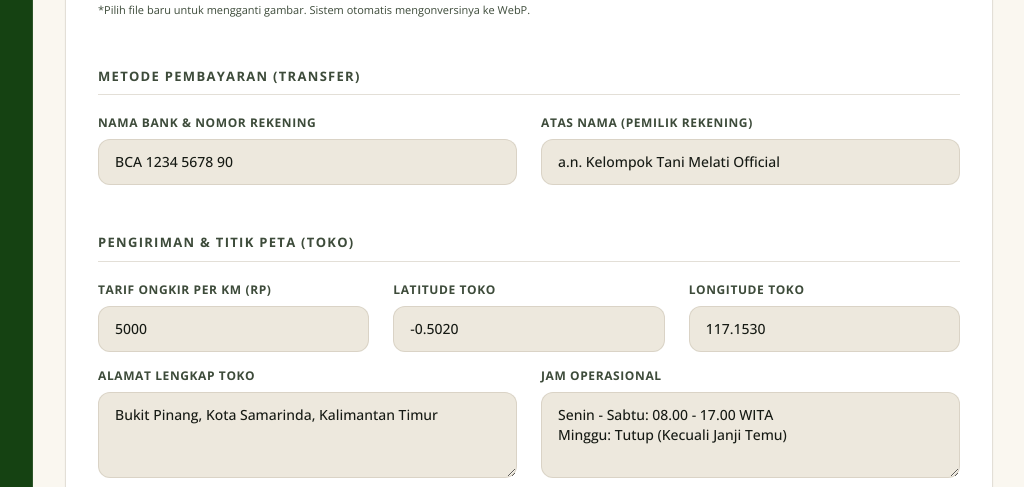
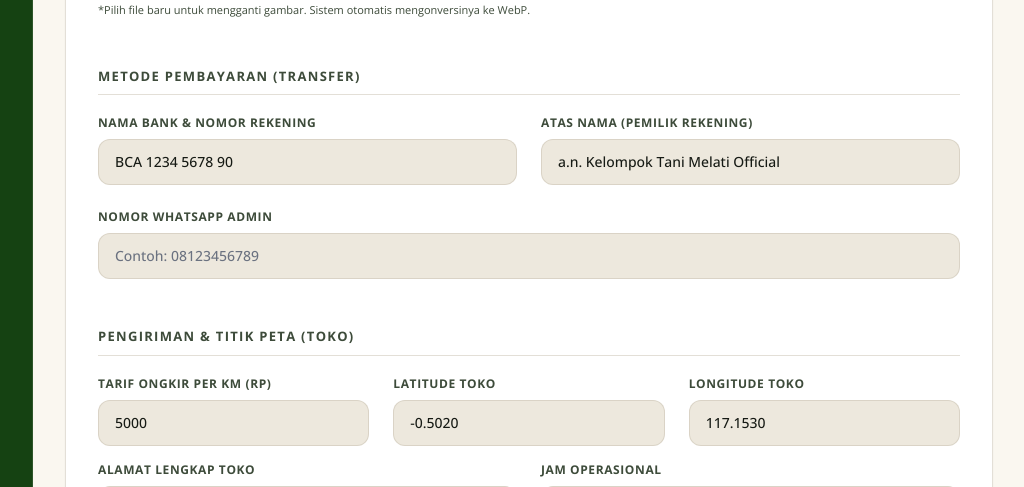
Before and after one commit to ridhoSetia/web-pemasaran-doc, a Django app: page /pengelola/settings/ in a window 1280 px wide. Shown: the part 901-1388 px from the top of the page, without its empty margins (255-1279 px from the left). Run offline with Django 4.2, Linux system fonts and the light colour scheme; the visitor is signed in with stand-in values (Sample User, id 1); data comes from the database, SQL or seed files in the repository; data that the repository does not hold is empty; parts of the project's set-up code (start-up, migrations or seed data) failed here and were passed over.

Commit message:
feat: nomor wa dinamis admin

```diff
--- a/store/templates/store/admin/settings.html
+++ b/store/templates/store/admin/settings.html
@@ -81,6 +81,10 @@
                     <div>
                         <label class="block text-xs font-bold text-on-surface-variant uppercase tracking-wider mb-2">Atas Nama (Pemilik Rekening)</label>
                         <input type="text" name="rekening_nama" value="{{ setting.rekening_nama }}" placeholder="Contoh: a.n. Kelompok Tani Melati" class="w-full bg-surface-container rounded-xl border border-outline-variant/50 px-4 py-3 text-sm font-medium text-on-surface focus:border-primary focus:ring-2 focus:ring-primary/20 outline-none transition-all">
+                    </div>
+                    <div class="md:col-span-2">
+                        <label class="block text-xs font-bold text-on-surface-variant uppercase tracking-wider mb-2">Nomor WhatsApp Admin</label>
+                        <input type="text" name="nomor_wa" value="{{ setting.nomor_wa }}" placeholder="Contoh: 08123456789" class="w-full bg-surface-container rounded-xl border border-outline-variant/50 px-4 py-3 text-sm font-medium text-on-surface focus:border-primary focus:ring-2 focus:ring-primary/20 outline-none transition-all">
                     </div>
                 </div>
             </div>
```
